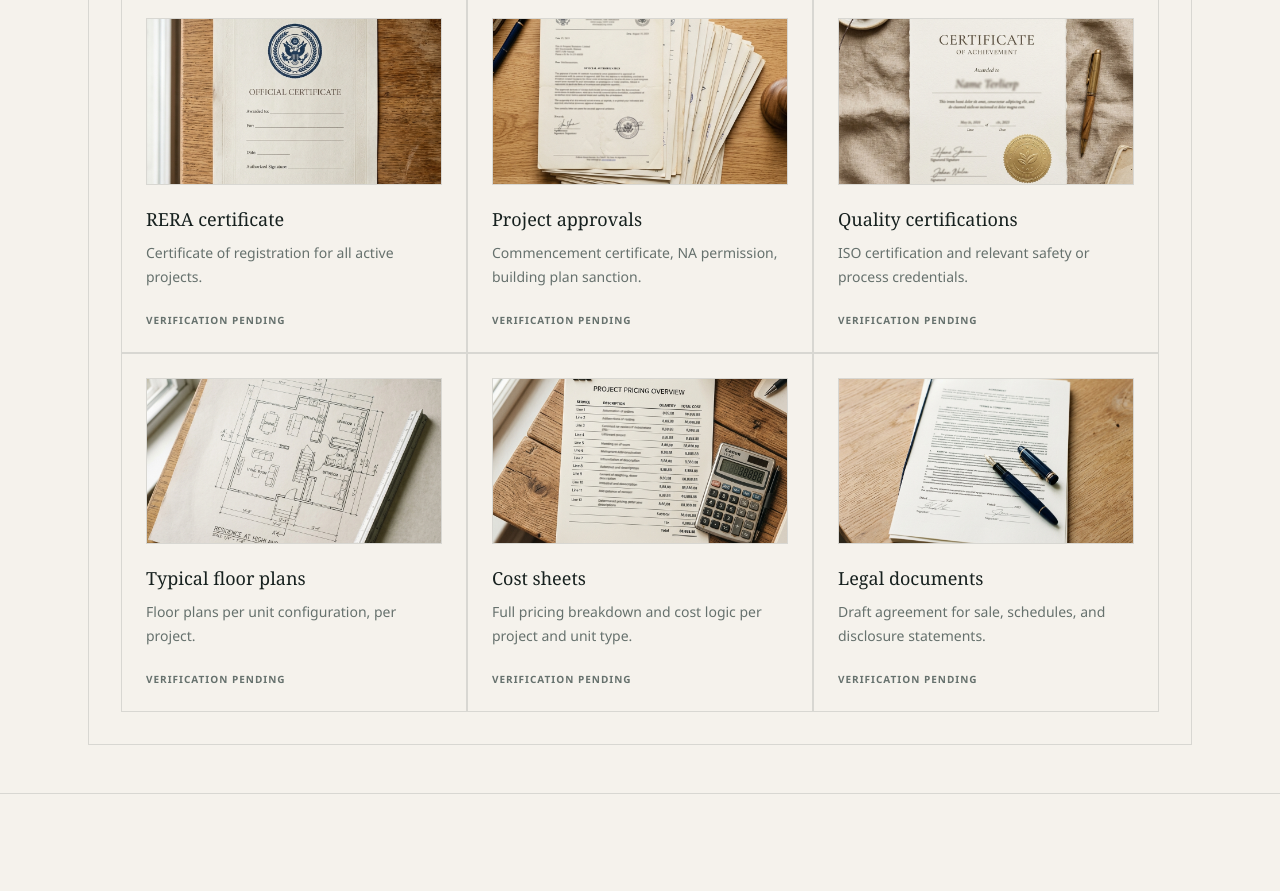
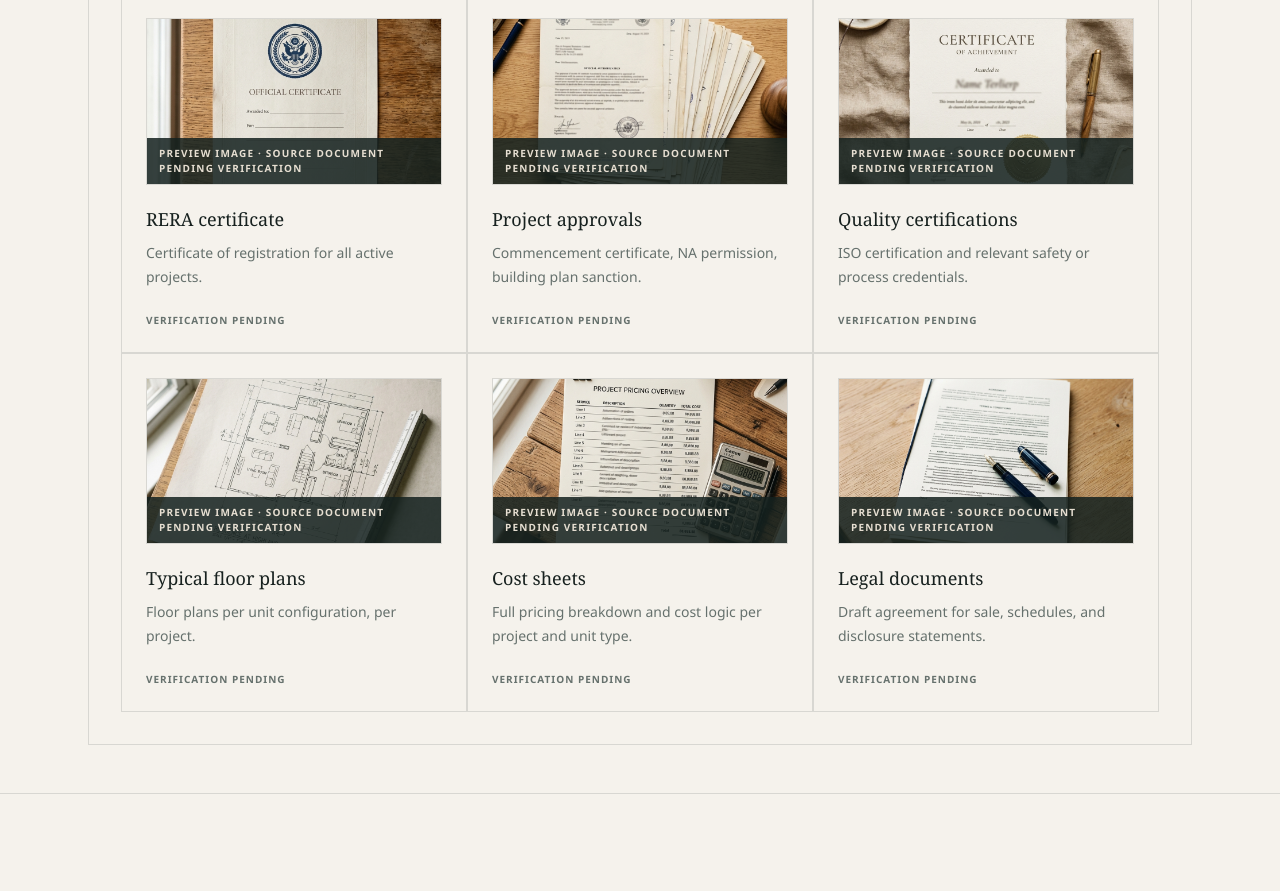
Before and after one commit to efigma54-dev/constuction, a Next.js app: page /transparency in a window 1280 px wide. Shown: the part 1060-1951 px from the top of the page. Built offline with nearby package versions, Linux system fonts and the light colour scheme; no server answers.

Commit message:
fix: label unverified document preview images

```diff
--- a/src/components/DocumentCard.tsx
+++ b/src/components/DocumentCard.tsx
@@ -12,6 +12,7 @@ export default function DocumentCard({ document }: { document: Document }) {
           <PhotoPlaceholder
             type="document"
             label={document.title}
+            caption={available ? undefined : "Preview image · source document pending verification"}
             aspectRatio="video"
             src={document.previewImage ?? undefined}
           />
```
